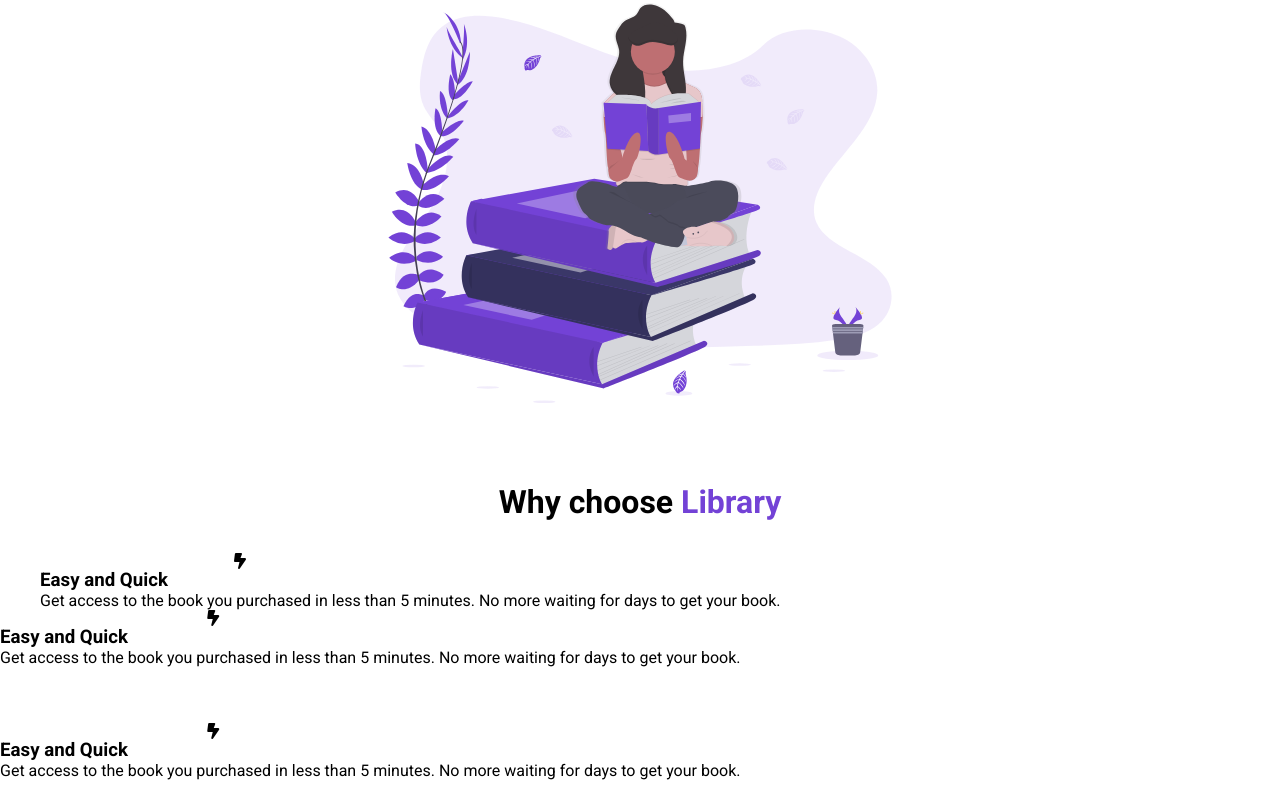
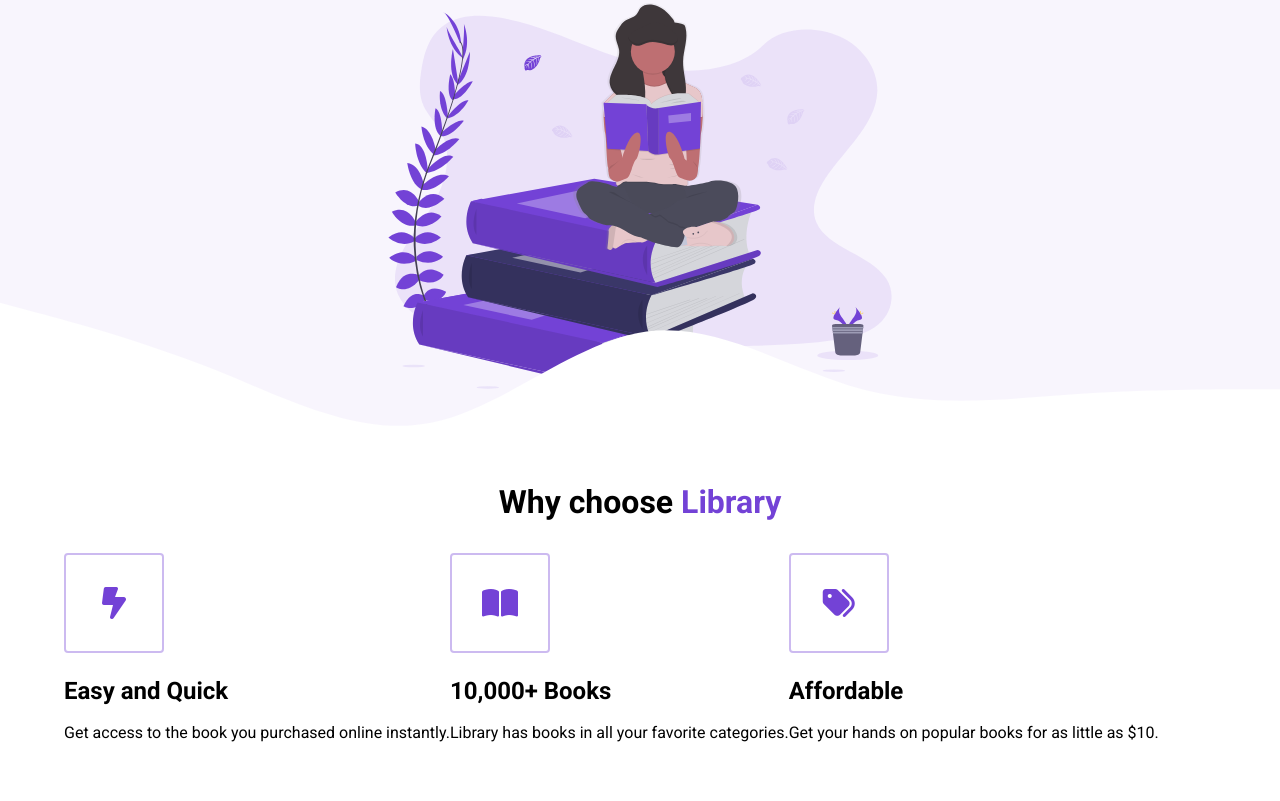
Before and after one commit to christihansen-png/module-3-final, a plain HTML site: page index.html in a window 1280 px wide. Shown: the part 371-1172 px from the top of the page. Before the commit the page ends 1151 px from the top, so only its background shows below. Drawn offline with Linux system fonts and the light colour scheme.

Commit message:
finished for the day

```diff
--- a/index.html
+++ b/index.html
@@ -44,42 +44,41 @@
           <h2 class="section__title">
             Why choose <span class="purple">Library</span>
           </h2>
-
+          <div class="highlights__wrapper">
             <div class="highlight">
-            <div class="highlight__img"></div>
+              <div class="highlight__img">
                 <i class="fa-solid fa-bolt-lightning"></i>
               </div>
               <h3 class=highlight__subtitle>
                 Easy and Quick
               </h3>
               <p class="highlight__para">
-            Get access to the book you purchased in less than 5 minutes. No more waiting for days to get your book.
+                Get access to the book you purchased online instantly.
               </p>
             </div>
-
             <div class="highlight">
-          <div class="highlight__img"></div>
-          <i class="fa-solid fa-bolt-lightning"></i>
+              <div class="highlight__img">
+                <i class="fa-solid fa-book-open"></i>
               </div>
                 <h3 class=highlight__subtitle>
-          Easy and Quick
+                10,000+ Books
               </h3>
               <p class="highlight__para">
-          Get access to the book you purchased in less than 5 minutes. No more waiting for days to get your book.
+                Library has books in all your favorite categories.
               </p>
-
             </div>
-
             <div class="highlight">
-        <div class="highlight__img"></div>
-        <i class="fa-solid fa-bolt-lightning"></i>
+              <div class="highlight__img">
+                <i class="fa-solid fa-tags"></i>
               </div>
               <h3 class=highlight__subtitle>
-        Easy and Quick
+                Affordable
               </h3>
               <p class="highlight__para">
-        Get access to the book you purchased in less than 5 minutes. No more waiting for days to get your book.
+                Get your hands on popular books for as little as $10.
               </p>
+            </div>
+          </div>
         </div>
       </div>
     </section>
--- a/styles.css
+++ b/styles.css
@@ -16,6 +16,10 @@
   width: 100%;
   height: 100%;
   max-height: 50vh;
+}
+
+p {
+  line-height: 1.5;
 }
 
 .nav__container {
@@ -67,7 +71,7 @@
 }
 
 #landing {
-  background-color: rgba(red, green, blue, alpha);
+  background-color: rgba(115, 66, 214, 0.05);
 }
 
 .header {
@@ -101,6 +105,7 @@
   font-size: 32px;
   margin-bottom: 32px;
   text-align: center;
+  z-index: 20;
 }
 
 button {
@@ -140,15 +145,71 @@
 
 */
 
-.highlight__wrapper {
-  display: flex;
+.highlights {
+  position: relative;
 }
 
-.highlight {
+#highlights:before {
+  background: url('assets/wave.svg');
+  content: '';
+  position: absolute;
+  width: 101%;
+  height: 12vw;
+  top: 1px;
+  left: 0;
+  z-index: 1;
+  background-size: cover;
+  background-repeat: no-repeat;
+}
+
+#highlights:after {
+  background: url('assets/wave.svg');
+  content: '';
+  position: absolute;
+  width: 101%;
+  height: 12vw;
+  bottom: 1px;
+  left: 0;
+  z-index: 1;
+  background-size: cover;
+  background-repeat: no-repeat;
+}
+
+.highlights__wrapper {
+  display: flex;
+  padding: 0 24px;
+}
+
+.highlights {
   padding: 0 24px;
   width: calc(100% / 3);
   display: flex;
   align-items: center;
   justify-content: center;
   flex-direction: column;
+  text-align: center;
+  z-index: 2;
 }
+
+.highlights__para {
+  text-align: center;
+  max-width: 280px;
+}
+
+.highlight__img {
+  border: 2px solid #7342d65d;
+  color: #7342d6;
+  width: 100px;
+  height: 100px;
+  display: flex;
+  align-items: center;
+  justify-content: center;
+  border-radius: 4px;
+  font-size: 32px;
+  margin-bottom: 24px;
+}
+
+.highlight__subtitle {
+  font-size: 24px;
+  margin-bottom: 16px;
+}
```
Lines whose indentation alone changed are shown as unchanged.
